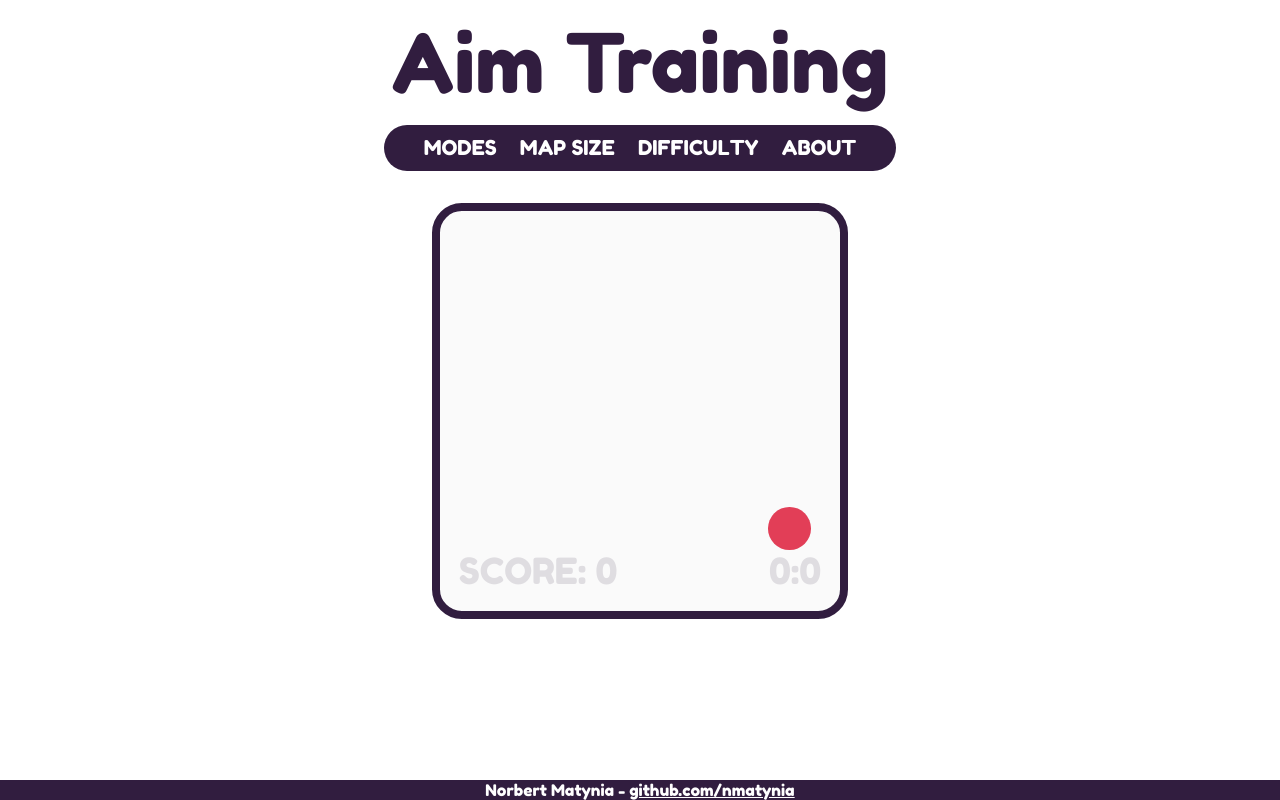
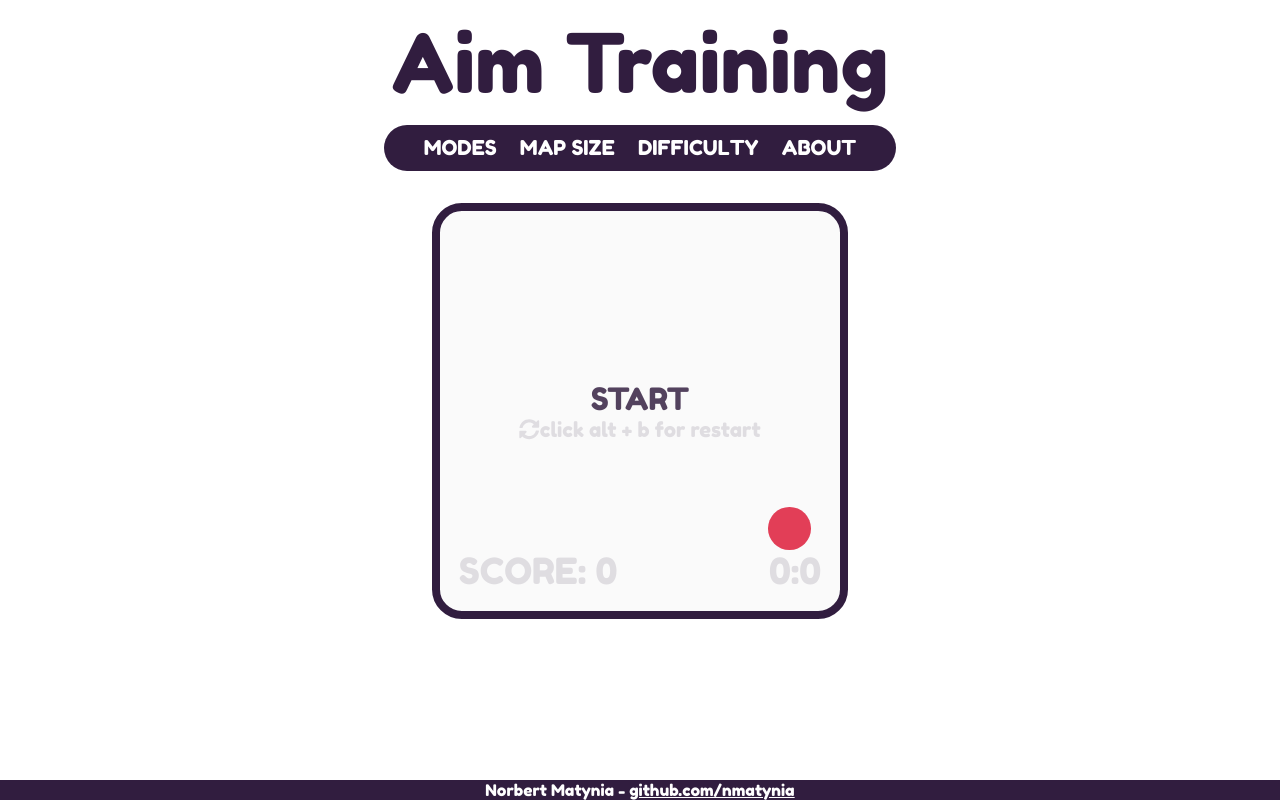
Before and after one commit to nmatynia/aim-training, a React (Create React App) app: page / in a window 1280 px wide. Built offline with nearby package versions, Linux system fonts and the light colour scheme.

Commit message:
Created startingMenu element and its styling

```diff
--- a/src/Components/GameArea.tsx
+++ b/src/Components/GameArea.tsx
@@ -1,6 +1,7 @@
 import React from "react";
 import "../Styles/GameArea.css";
 import Timer from './Timer'
+import {FaSyncAlt} from 'react-icons/fa'
 interface IProps{
     score:number
     targetSize:number
@@ -22,6 +23,12 @@ const GameArea: React.FC<IProps> = ({setScore,score,targetSize,mapSize,time}) =>
     }
     return (
         <div className="GameArea" style={{width:`${mapSize}vh`, height:`${mapSize}vh`}}>
+
+            <div className ='gameStart' style={{left:`${(mapSize-30.9498)/2}vh`, top:`${(mapSize-7.7908)/2}vh`}}>
+                <div className ='startButton'>START</div>
+                <div className ='tip'><FaSyncAlt/>click alt + b for restart</div>
+            </div>
+
             <div
                 className="target"
                 onClick ={handleClick()}
--- a/src/Styles/GameArea.css
+++ b/src/Styles/GameArea.css
@@ -17,7 +17,36 @@
     background-color: #E23E57;
     border-radius: 50%;
   }
+  .gameStart{
+    position: absolute;
+    width: 30.9498vh;
+    height: 7.7908vh;
+    display:flex;
+    flex-direction: column;
+  }
+  .startButton{
+    font-style: normal;
+    font-weight: 400;
+    font-size: 3.842vh;
+    color: rgba(49, 29, 63, 0.83);
+    justify-content: center;
+    align-items: center;
+  }
 
+  .startButton:hover{
+    cursor: pointer;
+    color: #E23E57;
+  }
+
+  .tip{
+    font-style: normal;
+    font-weight: 400;
+    font-size: 2.5613vh;
+    color: rgba(49, 29, 63, 0.13);
+    display: flex;
+    align-items: center;
+    justify-content: center;
+  }
   .score{
     position: absolute;
     left: 2.347vh;
```
